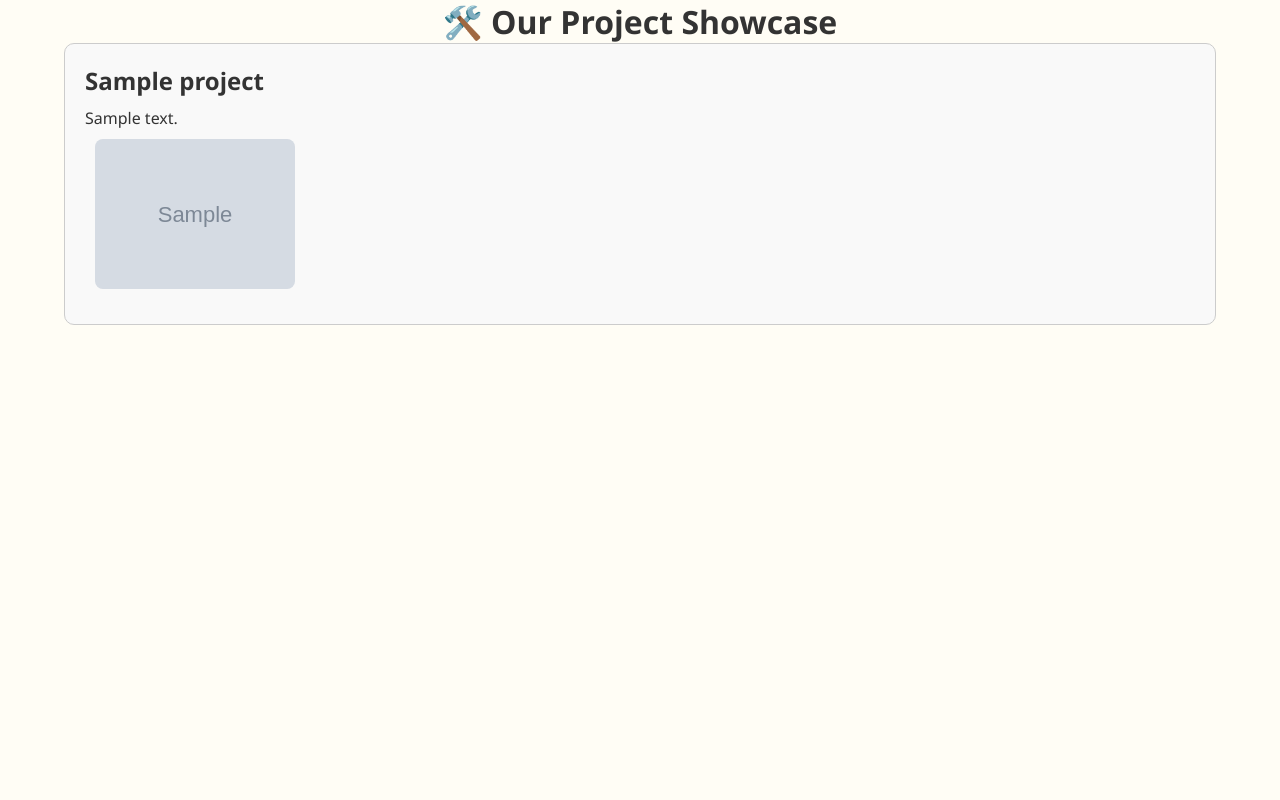
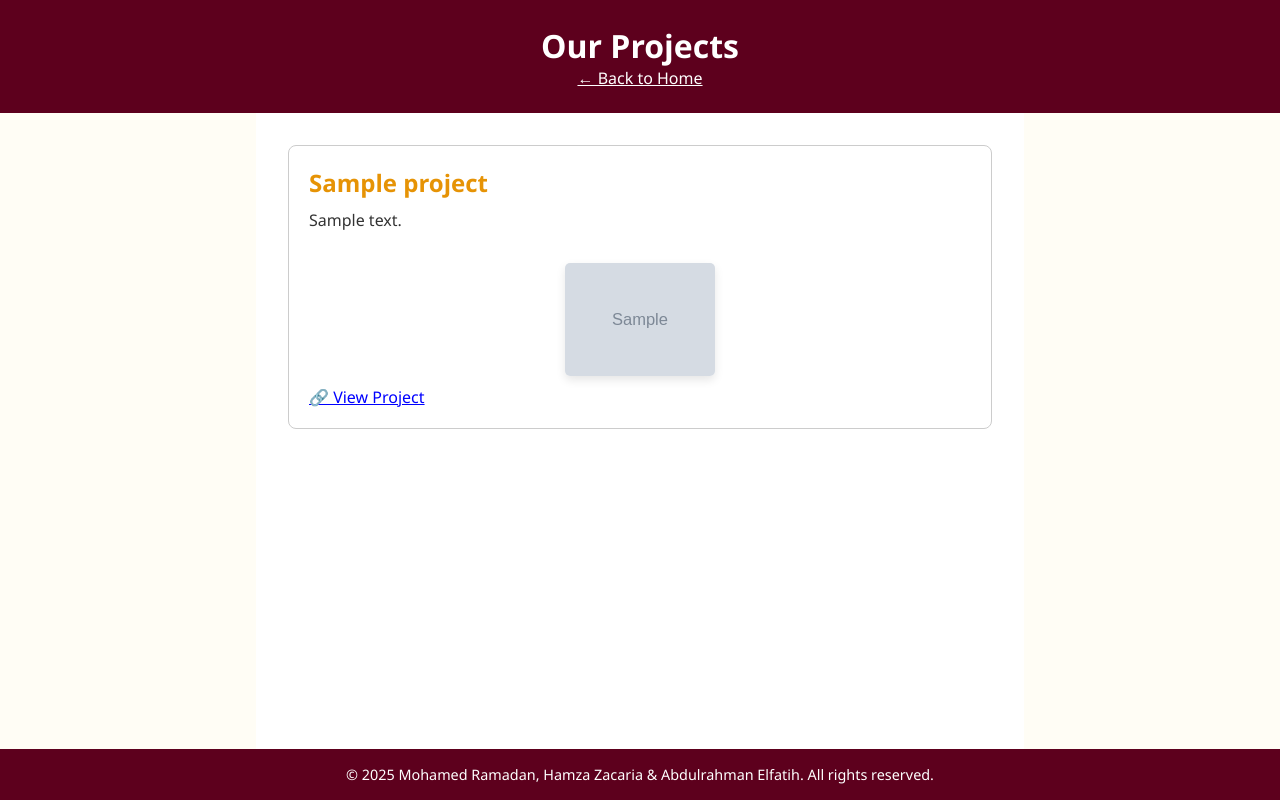
Before and after one commit to abdelrahmanelfatih/WP-portfolio-Assignment, a PHP site: page /project.php in a window 1280 px wide. Run offline with PHP 8.4, Linux system fonts and the light colour scheme; tables that the repository leaves empty or names only in its code hold one stand-in row (values such as "Sample post"); grey boxes marked "Sample" are stand-in pictures.

Commit message:
ooookay the new style of project looks fire

```diff
--- a/src/project.php
+++ b/src/project.php
@@ -1,85 +1,78 @@
 <?php
-// Database configuration
-$host = 'localhost';
-$username = 'root';
-$password = '';
-$database = 'portfolio_db';
+$host = "localhost";
+$dbname = "portfolio_db"; // ← Change to your DB name
+$username = "root";
+$password = "";
 
-$conn = new mysqli($host, $username, $password, $database);
+$conn = new mysqli($host, $username, $password, $dbname);
 
 // Check connection
 if ($conn->connect_error) {
-    die("Connection failed: " . $conn->connect_error);
+  die("Connection failed: " . $conn->connect_error);
 }
 
-// Fetch all projects
-$projects_sql = "SELECT * FROM projects";
-$projects_result = $conn->query($projects_sql);
+// Get all projects
+$sql = "SELECT * FROM projects";
+$result = $conn->query($sql);
 ?>
 
 <!DOCTYPE html>
 <html lang="en">
 <head>
-  <meta charset="UTF-8" />
+  <meta charset="UTF-8">
   <title>Project Showcase</title>
   <link rel="stylesheet" href="styles.css" />
-  <style>
-    .project-card {
-      border: 1px solid #ccc;
-      border-radius: 10px;
-      padding: 20px;
-      margin-bottom: 30px;
-      background-color: #f9f9f9;
-    }
-    .project-images img {
-      max-width: 200px;
-      margin: 10px;
-      border-radius: 8px;
-    }
-    .project-title {
-      font-size: 24px;
-      font-weight: bold;
-    }
-    .project-description {
-      margin-top: 10px;
-    }
-  </style>
 </head>
 <body>
-  <h1 style="text-align:center;">🛠️ Our Project Showcase</h1>
-  <div class="projects-container" style="width: 90%; margin: 0 auto;">
+  <div class="grid-container">
+    <header class="header">
+      <h1>Our Projects</h1>
+      <a href="index.php" style="color: white; text-decoration: underline;">← Back to Home</a>
+    </header>
 
-  <?php
-  if ($projects_result->num_rows > 0) {
-      while ($project = $projects_result->fetch_assoc()) {
-          echo "<div class='project-card'>";
-          echo "<div class='project-title'>" . htmlspecialchars($project['title']) . "</div>";
-          echo "<div class='project-description'>" . htmlspecialchars($project['description']) . "</div>";
+    <main class="content">
+      <?php
+      if ($result && $result->num_rows > 0):
+        while ($project = $result->fetch_assoc()):
+      ?>
+        <section class="project-card" style="margin-bottom: 50px; padding: 20px; border: 1px solid #ccc; border-radius: 8px;">
+          <h2 style="margin-bottom: 10px;"><?= htmlspecialchars($project['title']) ?></h2>
+          <p style="margin-bottom: 15px;"><?= nl2br(htmlspecialchars($project['description'])) ?></p>
 
-          // Fetch images for this project
+          <?php
+          // Fetch project images
           $project_id = $project['id'];
-          $images_sql = "SELECT image_filename FROM project_images WHERE project_id = $project_id";
-          $images_result = $conn->query($images_sql);
+          $img_sql = "SELECT image_filename FROM project_images WHERE project_id = ?";
+          $stmt = $conn->prepare($img_sql);
+          $stmt->bind_param("i", $project_id);
+          $stmt->execute();
+          $img_result = $stmt->get_result();
 
-          if ($images_result->num_rows > 0) {
-              echo "<div class='project-images'>";
-              while ($img = $images_result->fetch_assoc()) {
-                  $img_path = "images/" . htmlspecialchars($img['image_filename']);
-                  echo "<img src='$img_path' alt='Project Image'>";
-              }
-              echo "</div>";
-          } else {
-              echo "<p>No images found.</p>";
-          }
+          if ($img_result && $img_result->num_rows > 0): ?>
+            <div class="image-row" style="display: flex; flex-wrap: wrap; gap: 10px; margin-bottom: 10px;">
+              <?php while ($img = $img_result->fetch_assoc()): ?>
+                <img src="images/<?= htmlspecialchars($img['image_filename']) ?>" alt="Project Image" style="max-width: 200px; border-radius: 5px;" />
+              <?php endwhile; ?>
+            </div>
+          <?php endif; ?>
 
-          echo "</div>";
-      }
-  } else {
-      echo "<p>No projects available.</p>";
-  }
+          <?php if (!empty($project['project_url'])): ?>
+            <p><a href="<?= htmlspecialchars($project['project_url']) ?>" target="_blank" style="color: blue; text-decoration: underline;">🔗 View Project</a></p>
+          <?php endif; ?>
+        </section>
+      <?php
+        endwhile;
+      else:
+      ?>
+        <p>No projects found.</p>
+      <?php endif; ?>
+    </main>
 
-  $conn->close();
-  ?>
+    <footer class="footer">
+      <p>&copy; 2025 Mohamed Ramadan, Hamza Zacaria & Abdulrahman Elfatih. All rights reserved.</p>
+    </footer>
   </div>
 </body>
 </html>
+
+<?php $conn->close(); ?>
```
